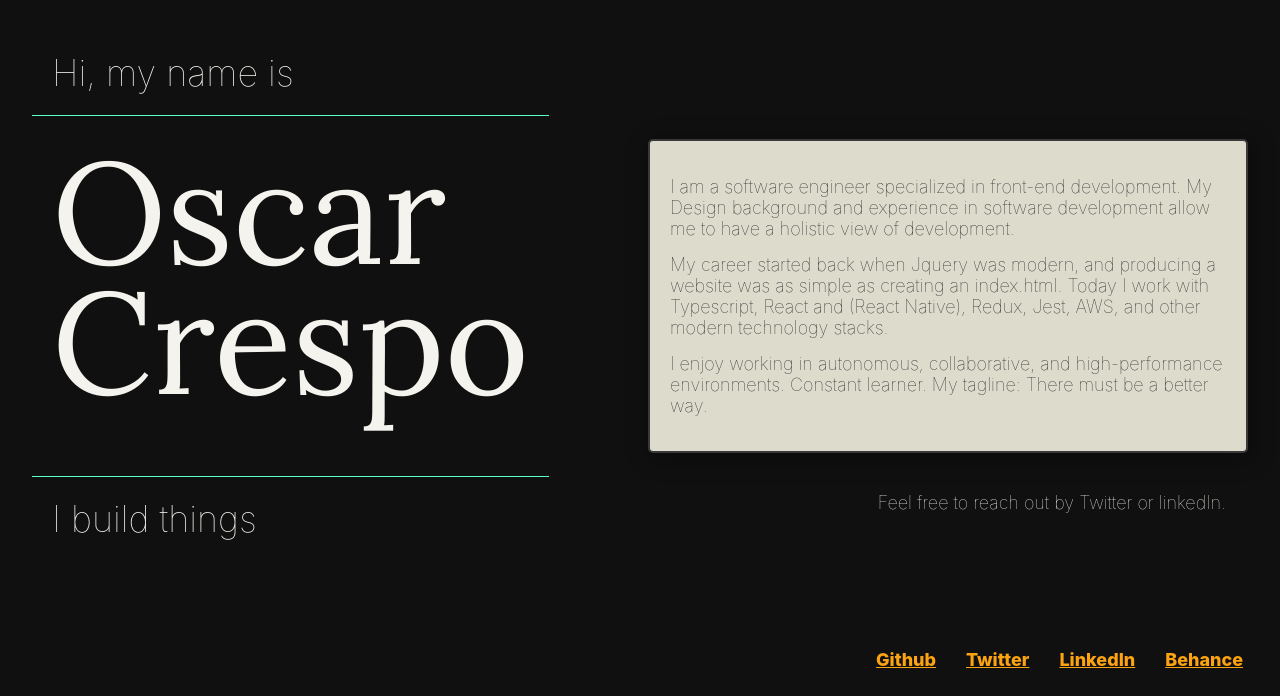
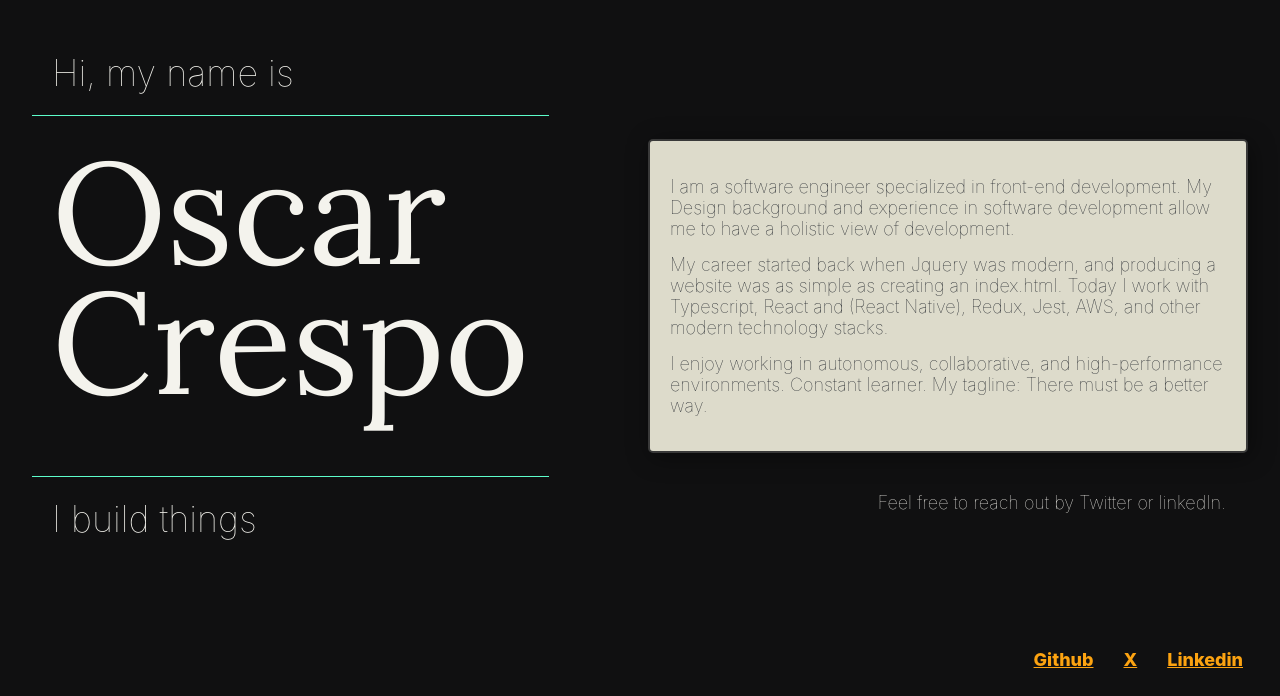
Before and after one commit to oscarCrespo/oscrespo.com, a Next.js app: page / in a window 1280 px wide. Shown: the part 104-800 px from the top of the page. Built offline with nearby package versions, Linux system fonts and the light colour scheme.

Commit message:
remove behance

```diff
--- a/src/components/Navigation.tsx
+++ b/src/components/Navigation.tsx
@@ -17,11 +17,11 @@ export default function Navigation() {
         <li>
           <a
             className="brightLink"
-            href="https://twitter.com/OsCrsspo"
+            href="https://x.com/OsCrsspo"
             target="_blank"
             rel="noopener noreferrer"
           >
-            Twitter
+            X
           </a>
         </li>
         <li>
@@ -31,10 +31,10 @@ export default function Navigation() {
             target="_blank"
             rel="noopener noreferrer"
           >
-            LinkedIn
+            Linkedin
           </a>
         </li>
-        <li>
+        {/* <li>
           <a
             className="brightLink"
             href="https://www.behance.net/puntoyguion"
@@ -43,7 +43,7 @@ export default function Navigation() {
           >
             Behance
           </a>
-        </li>
+        </li> */}
       </ul>
     </nav>
   );
```
